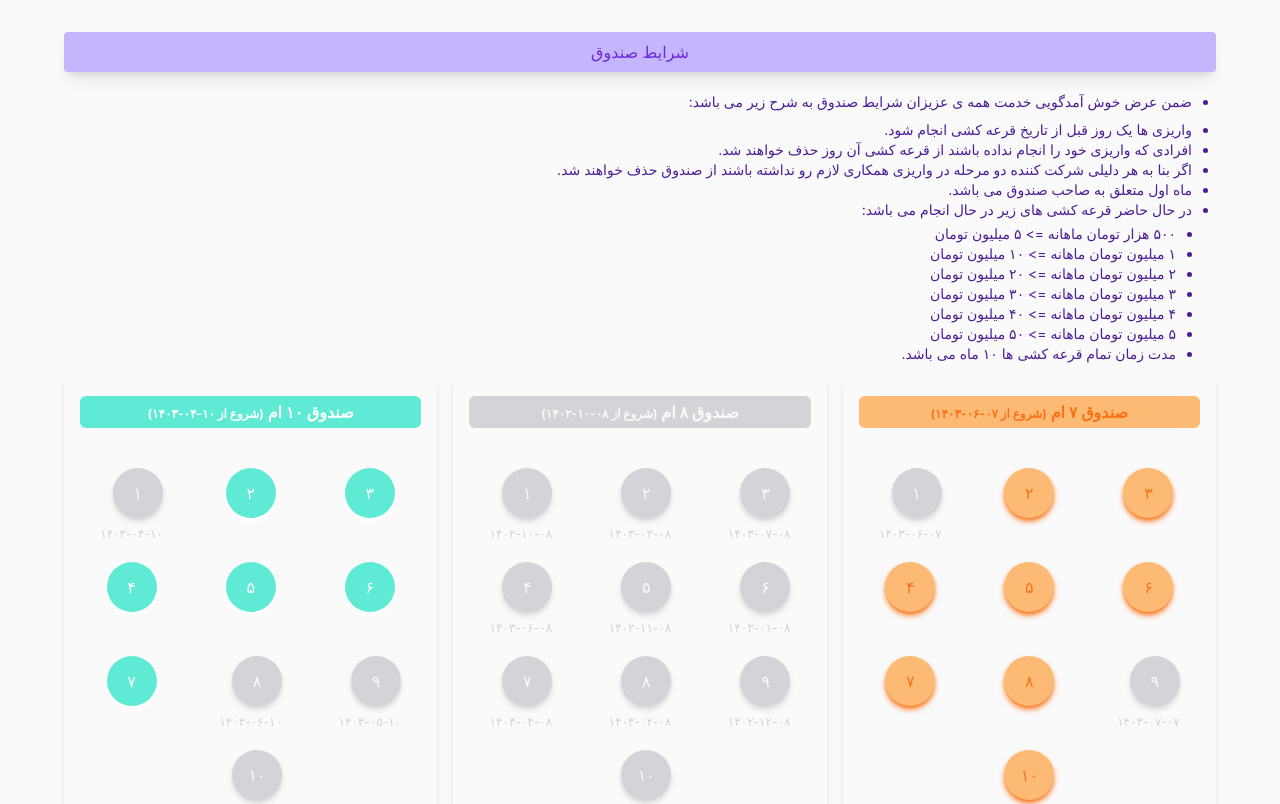
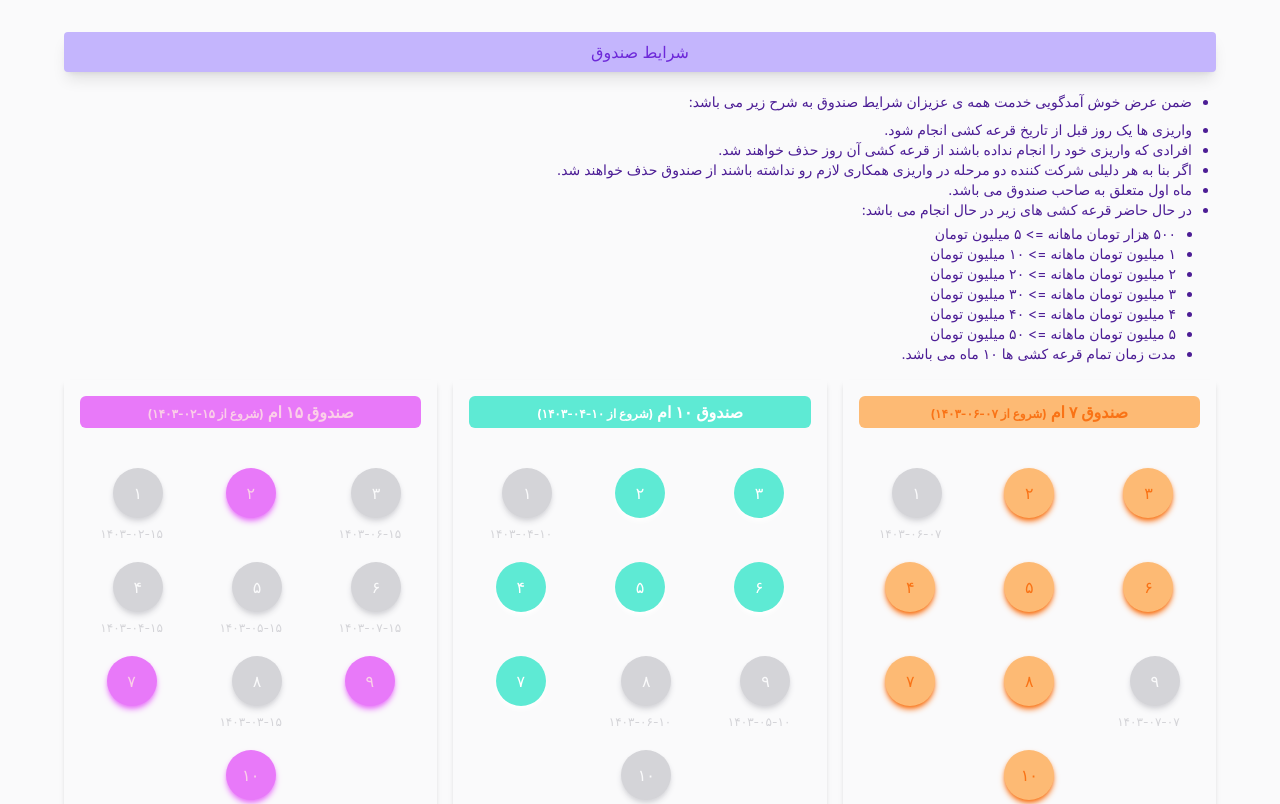
Before and after one commit to Raha7325/monthly-lottery, a React (Create React App) app: page / in a window 1280 px wide. Shown: the top 804 px of the page. Built offline with nearby package versions, Linux system fonts and the light colour scheme.

Commit message:
remove eight lottery

```diff
--- a/src/App.js
+++ b/src/App.js
@@ -1,7 +1,6 @@
 import './style/App.css';
 import React from 'react';
 
-import EighthLottery from './components/eighth-lottery'
 import FifteenthLottery from './components/fifteenth-lottery'
 import TwentyLottery from './components/twenty-lottery'
 import TenthLottery from './components/tenth-lottery'
@@ -33,7 +32,6 @@ function App() {
             </ul>
           </div>
           <SeventhLottery className='col-span-1' />
-          <EighthLottery className='col-span-1' />
           <TenthLottery className='col-span-1' />
           <FifteenthLottery className='col-span-1' />
           <TwentyLottery className='col-span-1' />
```
